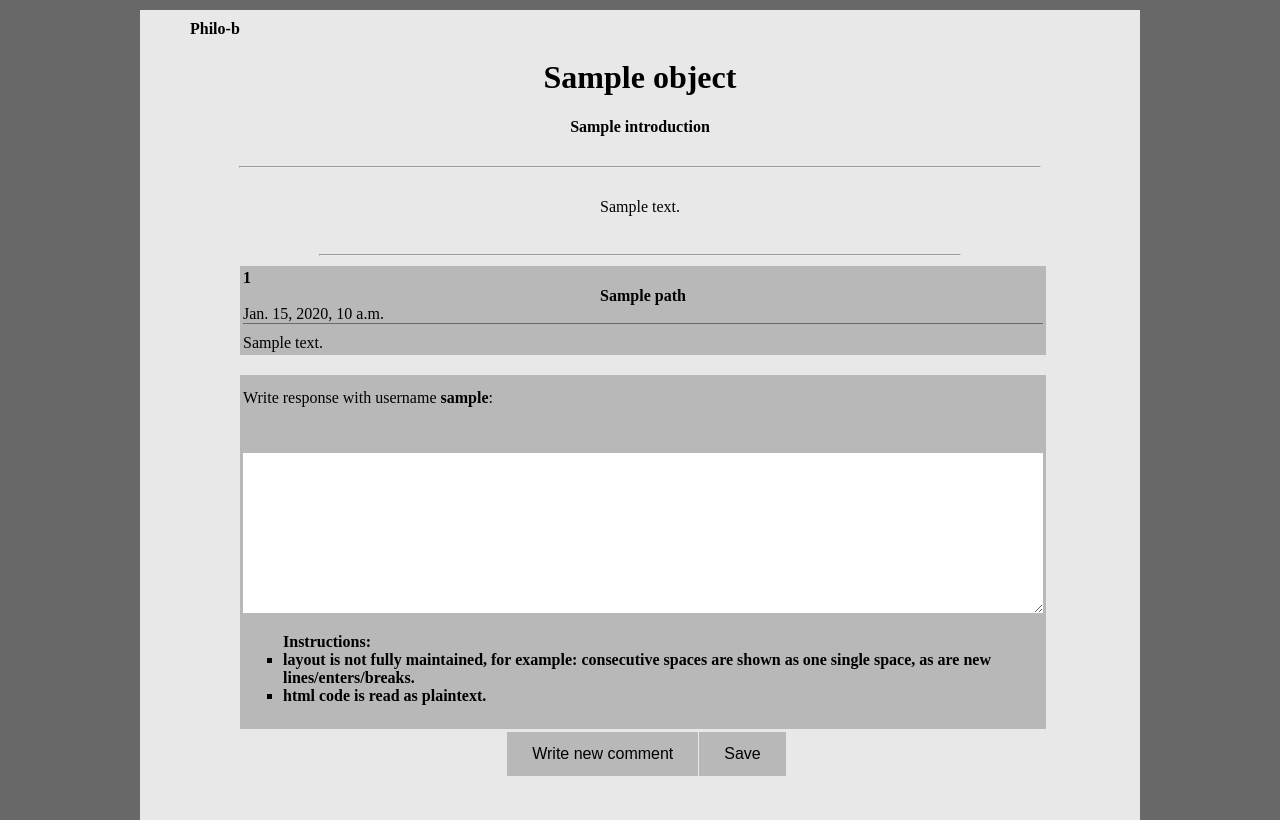
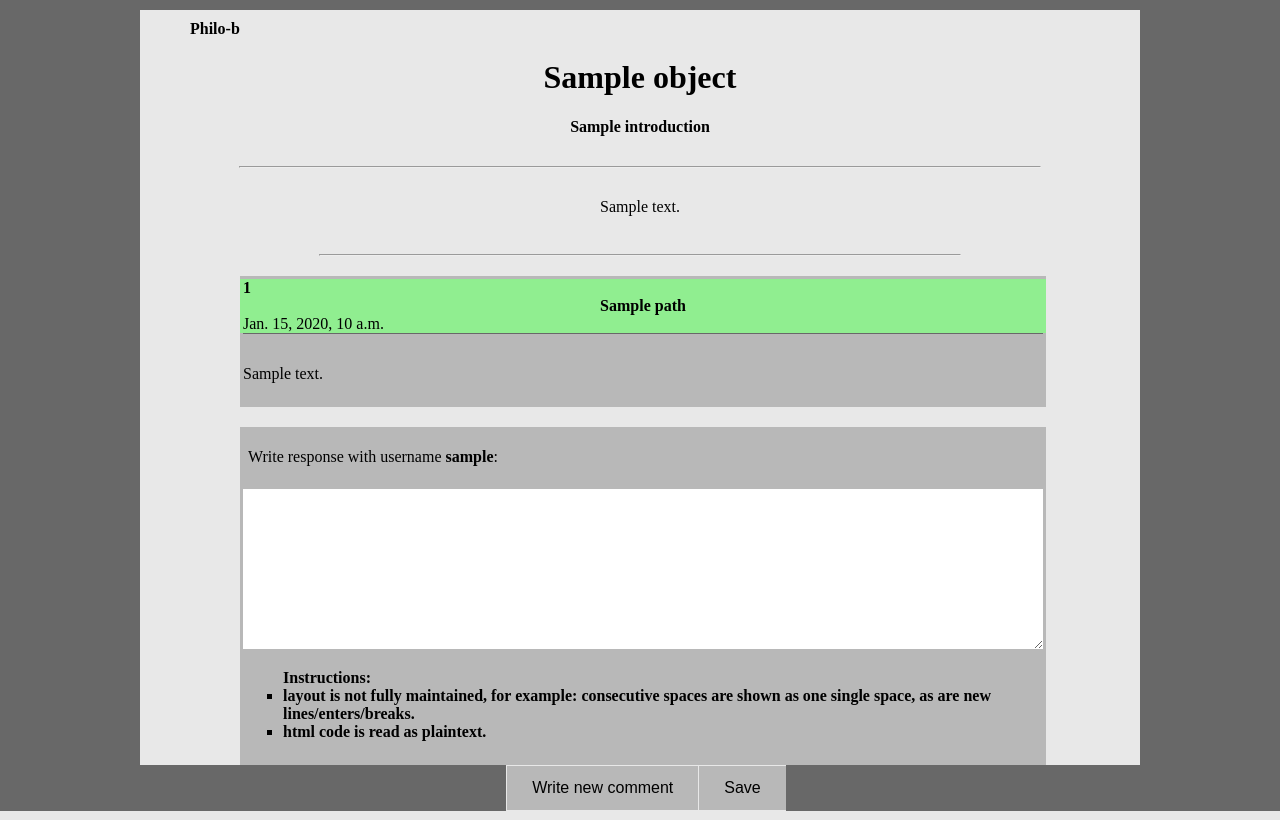
Before and after one commit to DZ84/philo-b, a Django app: template philo-b/templates/blog/post.html in a window 1280 px wide. Run offline with Django 3.2, Linux system fonts and the light colour scheme; a user stored in the database is signed in; tables that the repository leaves empty hold one stand-in row (values such as "Sample post"); the template is opened without the code that fills it: values that come from a table or form of the project are taken from there, most other values are stand-ins (such as "Sample title", 1, 10 or a date in 2020); data that the repository does not hold is empty.

Commit message:
attempt to make the layout a bit more clearer, but gonna roll that back

```diff
--- a/philo-b/templates/blog/post.html
+++ b/philo-b/templates/blog/post.html
@@ -24,7 +24,7 @@
 
 		.reply-layout {
 			width: 100%;
-			margin: 10px auto 0;
+			margin: 20px auto 0;
 			padding: 3px;
 			background: #b8b8b8;
 		}
@@ -37,13 +37,19 @@
 			   width: 80%;
 			*/
 			margin: 1px auto 0;
-			padding: 10px;
 			background: #b8b8b8;
 		}
 
+		.reply-layout > .post-info,
 		.reply-layout > .user-info,
 		.reply-layout > .date {
 			text-align: left;
+		}
+		.reply-layout > .post-info {
+			width: 100%;
+			margin: 0 -3px 0;
+			background: lightgreen;
+			padding: 0 3px;
 		}
 
 		.reply-layout > .separator-info {
@@ -59,6 +65,7 @@
 		.reply-layout > p {
 			text-align: left;
 			margin: 0;
+			padding: 7px 0 7px;
 			overflow: hidden;
 		}
 
@@ -67,7 +74,7 @@
 			height: auto;
 			width: auto;
 			padding: 0;
-			margin-top: 10px;
+			margin-top: 3px; /* this is dependent on the padding of the comment area */
 			margin-right: -3px;
 			/* border-top: 50px solid #686868; */
 		}
@@ -111,6 +118,7 @@
 
 		.comment-layout > .button-container {
 			width: 100%;
+			margin-top: 8px;
 			display: flex;
 			justify-content: center;
 		}
@@ -119,6 +127,7 @@
 		.comment-layout > .button-container > a > .save {
 		}
 
+		/* for savebuttons that are not relevant */
 		.disabled {
 			opacity: 0.5;
 			cursor: not-allowed;
@@ -128,6 +137,7 @@
 			padding-top: 4em;
 		}
 
+		/* layout is a little different for new comments: */
 		#comment-new #form-area-wrapper {
 			padding: 0;
 			margin-top: -10px;
@@ -148,7 +158,9 @@
 
 		.form-userinfo {
 			text-align: left;
-			height: 3em;
+			height: 2em;
+			line-height: 2em;
+			margin-left: 5px;
 		}
 
 		.form-username {
@@ -211,10 +223,12 @@
 	{% for comment in comments %}
 
 		<div class="reply-layout {{ comment.is_first }}" id="comment-{{ comment.id }}">
-			<div class="user-info">
-				<strong>{{ comment.author_id }}</strong></div>
-				<div><strong>{{ comment.path }}</strong></div>
-			<div class="date">{{ comment.pub_date }}</div>
+			<div class="post-info">
+				<div class="user-info">
+					<strong>{{ comment.author_id }}</strong></div>
+					<div style="text-align:center;"><strong>{{ comment.path }}</strong></div>
+				<div class="date">{{ comment.pub_date }}</div>
+			</div>
 			<hr class="separator-info">
 			<p>{{ comment.content|linebreaks }}</p>
 
@@ -241,11 +255,6 @@
 	{% if form %}
 
 		<div class="comment-layout" id="comment-new">
-			<!--a class="comment new"
-			   onclick="return show_comments_form('comment-new')">
-			   <button>New comment</button-->
-
-
 
 			<form id="form_section" action="{% url 'add_comment' post.id %}" method="POST">
 				{% csrf_token %}
```
